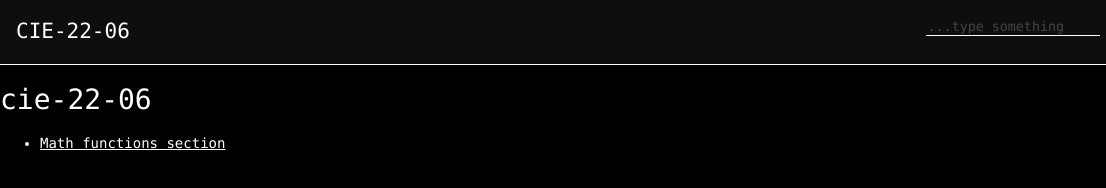
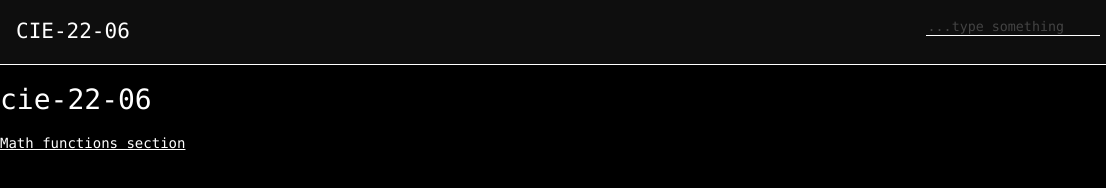
Before and after one commit to ahakberdiev/cie-22-06, a plain HTML site: page index.html in a window 1280 px wide. Shown: the full height of the page, 0-1106 px from the left. Drawn offline with Linux system fonts and the light colour scheme.

Commit message:
Update index.html

```diff
--- a/index.html
+++ b/index.html
@@ -25,9 +25,7 @@
         </div>
     </header>
     <h1>cie-22-06</h1>
-    <ul>
-        <a href="mathsection.html"><li>Math functions section</li></a>
-    </ul>
+    <a href="mathsection.html">Math functions section</a>
     <br><br><br><br><br><br><br><br><br><br><br><br><br><br><br><br><br><br><br><br><br><br><br><br><br><br>
     <br><br><br><br><br><br><br><br><br><br><br><br><br><br><br><br><br><br><br><br><br><br><br><br><br><br>
 </body>
```
